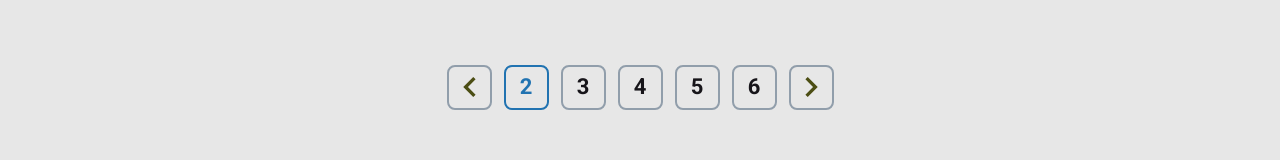
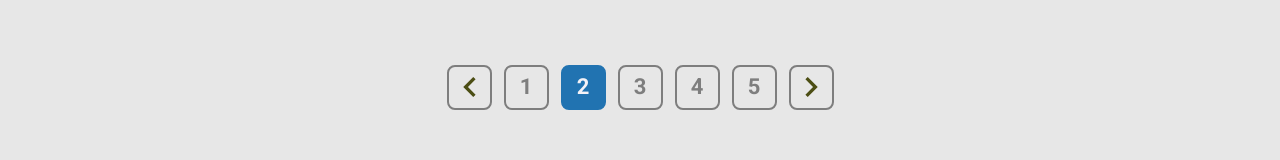
Before and after one commit to RenanS80/the-last-of-us, a React (Create React App) app: page /chapters/2 in a window 1280 px wide. Shown: the part 7537-7697 px from the top of the page. Built offline with nearby package versions, Linux system fonts and the light colour scheme.

Commit message:
feat: funcionalidade de paginação com link

```diff
--- a/src/components/Pagination/index.tsx
+++ b/src/components/Pagination/index.tsx
@@ -1,35 +1,83 @@
+import { NavLink } from 'react-router-dom';
 import SmallArrow from '../../assets/images/chapters/small-arrow.svg';
 
 import './styles.css';
+import { useEffect } from 'react';
 
 function Pagination() {
 
     const url = window.location.href;
     let urlNumChapter = Number(url[url.length-1]);
     let urlNumChapterAux = urlNumChapter;
-    let lstChaptersToShow = [urlNumChapter];
+    let lstChaptersToShow = [urlNumChapterAux];
 
-    // ALTERAR A LÓGICA PARA ACEITAR DINAMICAMENTE OS CHAPTERS
-    while(lstChaptersToShow.length !== 5) {
-        lstChaptersToShow.push(urlNumChapterAux + 1)
-        urlNumChapterAux++
+    if(urlNumChapter === 1) {
+        while(lstChaptersToShow.length !== 5) {
+            lstChaptersToShow.push(urlNumChapterAux + 1);
+            urlNumChapterAux++;
+        }
     }
+
+    else if(urlNumChapter === 2) {
+        lstChaptersToShow.pop();
+        lstChaptersToShow.push(urlNumChapterAux - 1);
+        lstChaptersToShow.push(urlNumChapterAux);
+        lstChaptersToShow.push(urlNumChapterAux + 1);
+        lstChaptersToShow.push(urlNumChapterAux + 2);
+        lstChaptersToShow.push(urlNumChapterAux + 3);
+    }
+
+    else if(urlNumChapter >= 3 && urlNumChapter <= 10) {
+        lstChaptersToShow.pop();
+        lstChaptersToShow.push(urlNumChapterAux - 2);
+        lstChaptersToShow.push(urlNumChapterAux - 1);
+        lstChaptersToShow.push(urlNumChapterAux);
+        lstChaptersToShow.push(urlNumChapterAux + 1);
+        lstChaptersToShow.push(urlNumChapterAux + 2);
+    }
+
+    else if(urlNumChapter === 11) {
+        lstChaptersToShow.pop();
+        lstChaptersToShow.push(urlNumChapterAux - 3);
+        lstChaptersToShow.push(urlNumChapterAux - 2);
+        lstChaptersToShow.push(urlNumChapterAux - 1);
+        lstChaptersToShow.push(urlNumChapterAux);
+        lstChaptersToShow.push(urlNumChapterAux + 1);
+    }
+
+    else if(urlNumChapter === 12) {
+        while(lstChaptersToShow.length !== 5) {
+            lstChaptersToShow.push(urlNumChapterAux - 1);
+            urlNumChapterAux--;
+        }
+        lstChaptersToShow.reverse();
+    }
+
+    // Fazer scroll top quando mudar a página do chapter
+    useEffect(() => {
+        const body: any = document.querySelector('#root');
+
+        body.scrollIntoView({
+            behavior: 'smooth'
+        }, 500)
+
+    }, []);
 
     return(
         <div className="pagination">
-            <div className={urlNumChapter === 1 ? "pagination-buttons pagination-buttons__disabled" : "pagination-buttons"}>
+            <NavLink to={`/chapters/${urlNumChapter - 1}`} className={urlNumChapter === 1 ? "pagination-buttons pagination-buttons__disabled" : "pagination-buttons"}>
                 <img src={SmallArrow} alt="Capítulo anterior" />
-            </div>
+            </NavLink>
 
             {lstChaptersToShow.map((numChapter, index) => (
-                <div className={numChapter === urlNumChapter ? "pagination-buttons pagination-buttons__active" : "pagination-buttons" } key={index}>
+                <NavLink to={`/chapters/${numChapter}`} className={numChapter === urlNumChapter ? "pagination-buttons pagination-buttons__active" : "pagination-buttons" } key={index}>
                     <p title={`Capítulo ${numChapter}`}>{numChapter}</p>
-                </div>
+                </NavLink>
             ))}
 
-            <div className={urlNumChapter === 12 ? "pagination-buttons pagination-buttons__disabled next-chapter-button" : "pagination-buttons next-chapter-button"}>
+            <NavLink to={`/chapters/${urlNumChapter + 1}`} className={urlNumChapter === 12 ? "pagination-buttons pagination-buttons__disabled next-chapter-button" : "pagination-buttons next-chapter-button"}>
                 <img className="teste" src={SmallArrow} alt="Capítulo seguinte" />
-            </div>
+            </NavLink>
         </div>
     )
 }
--- a/src/components/Pagination/styles.css
+++ b/src/components/Pagination/styles.css
@@ -12,11 +12,12 @@
     width: 45px;
     height: 45px;
     cursor: pointer;
+    color: #7e7e7e;
 }
 
 .pagination-buttons:not(.pagination-buttons__disabled) {
     background-color: transparent;
-    border: 2px solid #919EAB;
+    border: 2px solid #7e7e7e;
 }
 
 .pagination-buttons__disabled {
@@ -26,8 +27,9 @@
 }
 
 .pagination-buttons__active {
+    background-color: var(--blue) !important;
     border: 2px solid var(--blue) !important;
-    color: var(--blue);
+    color: var(--white);
 }
 
 .pagination-buttons svg {
```
